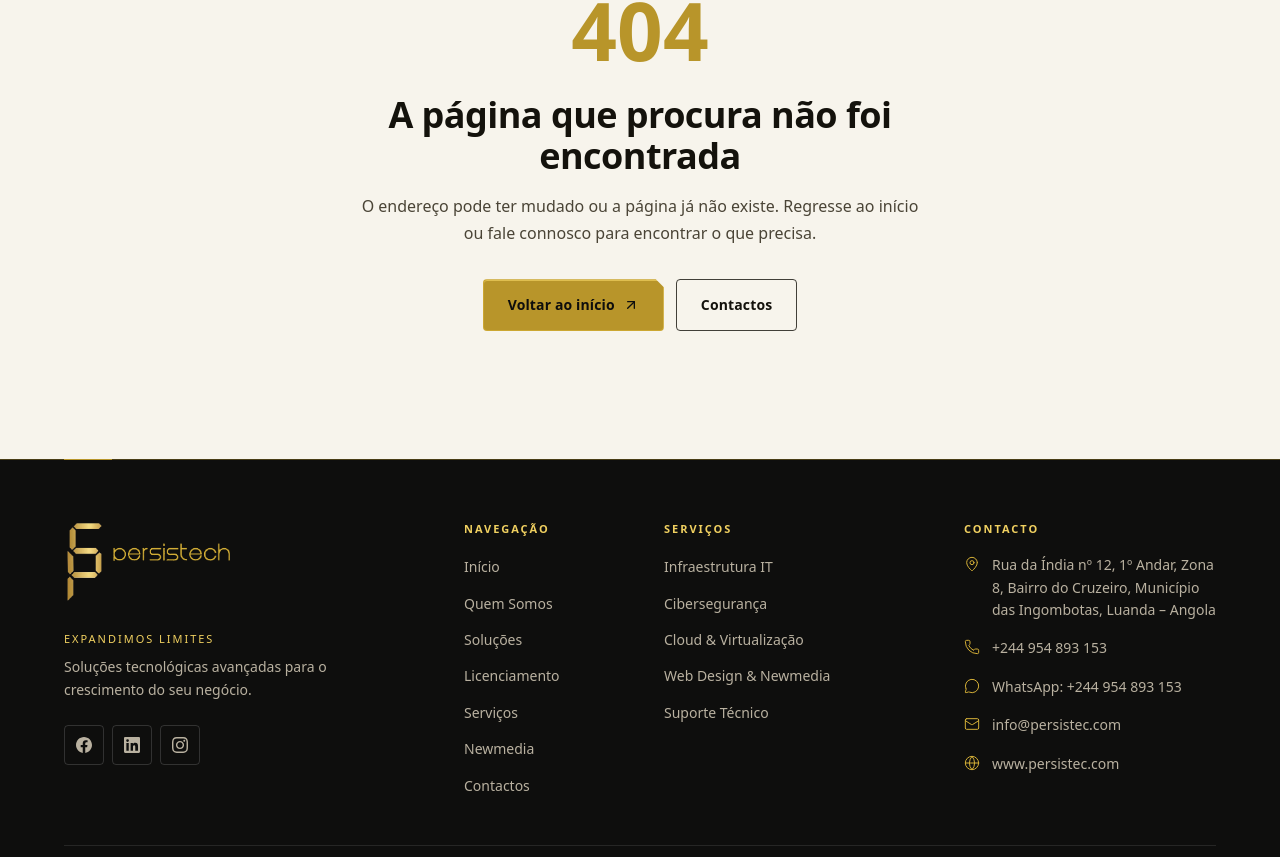
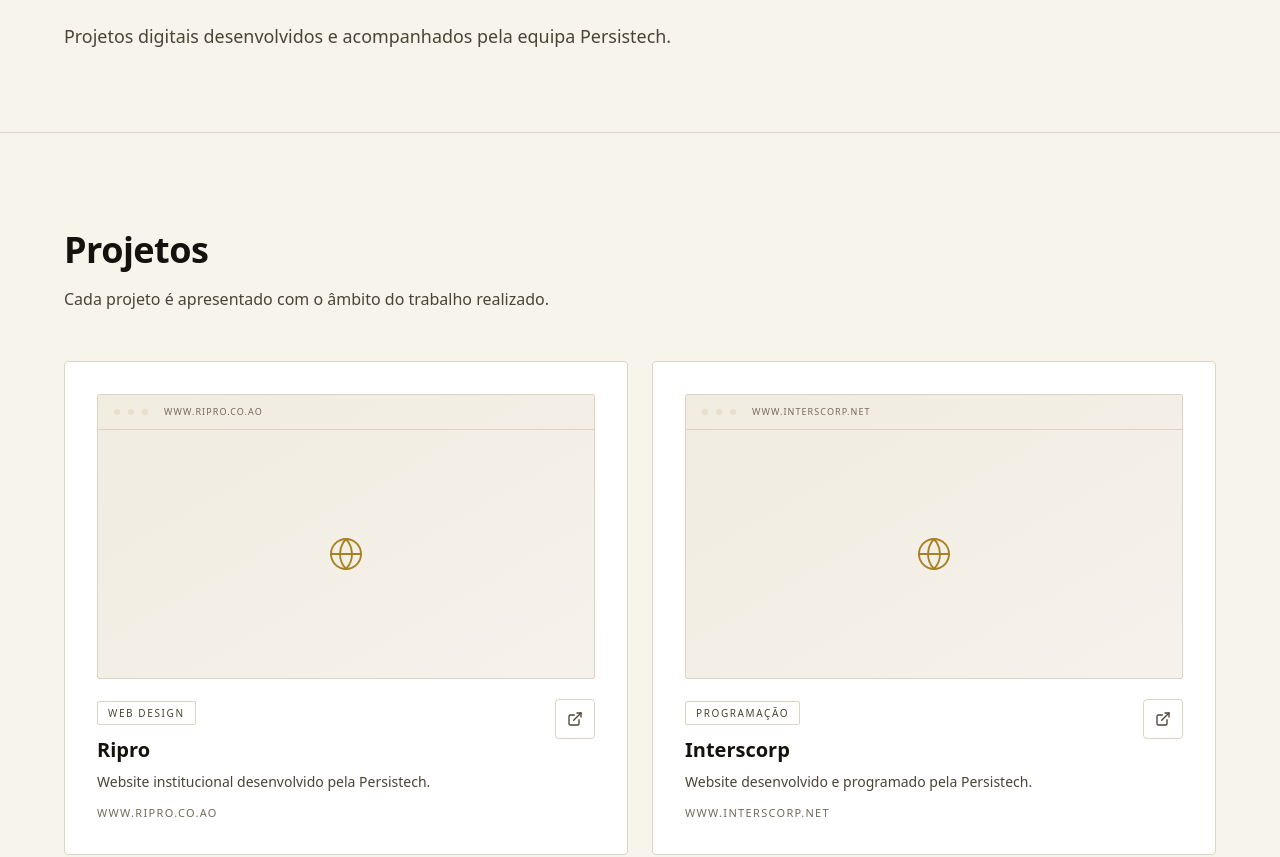
Before and after one commit to persistec/persistech, a Next.js app: page /portfolio in a window 1280 px wide. Before the commit this address had no page. Shown: the part 219-1076 px from the top of the page. Built offline with nearby package versions, Linux system fonts and the light colour scheme.

Commit message:
feat(newmedia): horizontal portfolio preview (2 projects + link card); new /portfolio page with all projects

```diff
--- /dev/null
+++ b/src/app/portfolio/page.tsx
@@ -0,0 +1,96 @@
+import type { Metadata } from "next";
+import { ExternalLink } from "lucide-react";
+import Link from "next/link";
+
+import Badge from "@/components/ui/Badge";
+import CTABand from "@/components/ui/CTABand";
+import Card from "@/components/ui/Card";
+import PageHero from "@/components/ui/PageHero";
+import ProjectMockup from "@/components/ui/ProjectMockup";
+import Reveal from "@/components/ui/Reveal";
+import SectionHeading from "@/components/ui/SectionHeading";
+import { projects } from "@/data/portfolio";
+
+const description =
+  "Portefólio de projetos digitais desenvolvidos pela Persistech: websites institucionais, plataformas e presença online.";
+
+export const metadata: Metadata = {
+  title: "Portefólio",
+  description,
+  keywords: ["Portefólio Persistech", "Projetos Web", "Websites Angola"],
+};
+
+const revealDelays = [
+  "delay-[0ms]",
+  "delay-[100ms]",
+  "delay-[200ms]",
+  "delay-[300ms]",
+  "delay-[0ms]",
+  "delay-[100ms]",
+];
+
+export default function PortfolioPage() {
+  return (
+    <>
+      <PageHero
+        title="Portefólio"
+        lead="Projetos digitais desenvolvidos e acompanhados pela equipa Persistech."
+        proof={{ value: String(projects.length), label: "Projetos" }}
+      />
+
+      <section className="border-t border-hairline bg-canvas">
+        <div className="container-aurum section-rhythm">
+          <SectionHeading
+            title="Projetos"
+            description="Cada projeto é apresentado com o âmbito do trabalho realizado."
+          />
+
+          <div className="mt-12 grid grid-cols-1 gap-6 md:grid-cols-2">
+            {projects.map((project, index) => (
+              <Reveal key={project.name} className={revealDelays[index]}>
+                <Card
+                  hover={false}
+                  className="group h-full p-6 motion-safe:hover:-translate-y-1 motion-safe:hover:shadow-[0_18px_36px_-24px_rgba(20,18,12,0.45)]"
+                >
+                  <ProjectMockup url={project.href} />
+
+                  <div className="mt-5 flex items-start justify-between gap-4">
+                    <div className="min-w-0">
+                      <Badge>{project.category}</Badge>
+                      <h3 className="mt-3 type-headline-sm text-ink">
+                        {project.name}
+                      </h3>
+                      <p className="mt-2 type-body-sm text-graphite">
+                        {project.description}
+                      </p>
+                      <p className="mt-3 truncate font-mono text-[11px] uppercase tracking-[0.12em] text-muted">
+                        {project.href.replace(/^https?:\/\//, "")}
+                      </p>
+                    </div>
+
+                    <Link
+                      href={project.href}
+                      target="_blank"
+                      rel="noopener noreferrer"
+                      aria-label={`Abrir projeto ${project.name}`}
+                      className="flex h-10 w-10 shrink-0 items-center justify-center rounded-[4px] border border-hairline text-graphite transition-[color,border-color,transform] duration-200 group-hover:border-gold/60 group-hover:text-gold-deep group-hover:-translate-y-0.5 group-hover:translate-x-0.5"
+                    >
+                      <ExternalLink className="h-4 w-4" aria-hidden="true" />
+                    </Link>
+                  </div>
+                </Card>
+              </Reveal>
+            ))}
+          </div>
+        </div>
+      </section>
+
+      <CTABand
+        title="O seu projeto pode ser o próximo"
+        description="Fale connosco sobre o website ou plataforma que precisa — avaliamos a melhor abordagem."
+        primary={{ label: "Falar com a equipa", href: "/contactos" }}
+        secondary={{ label: "Ver serviços", href: "/servicos" }}
+      />
+    </>
+  );
+}
--- a/src/components/newmedia/PortfolioSection.tsx
+++ b/src/components/newmedia/PortfolioSection.tsx
@@ -1,52 +1,16 @@
-import { ExternalLink, Globe } from "lucide-react";
+import { ArrowRight, ExternalLink } from "lucide-react";
 import Link from "next/link";
 
 import Badge from "@/components/ui/Badge";
 import Card from "@/components/ui/Card";
+import ProjectMockup from "@/components/ui/ProjectMockup";
 import Reveal from "@/components/ui/Reveal";
 import SectionHeading from "@/components/ui/SectionHeading";
+import { projects } from "@/data/portfolio";
 
-const projects = [
-  {
-    name: "Ripro",
-    category: "Web Design",
-    href: "http://www.ripro.co.ao",
-  },
-  {
-    name: "Interscorp",
-    category: "Programação",
-    href: "http://www.interscorp.net",
-  },
-  {
-    name: "Dental Clinic",
-    category: "Web Design",
-    href: "http://www.dentalclinic.co.ao",
-  },
-  {
-    name: "DDM Angola",
-    category: "Programação",
-    href: "http://www.ddmangola.com",
-  },
-  {
-    name: "Modtech",
-    category: "Web Design",
-    href: "https://www.modtech.co.ao",
-  },
-  {
-    name: "Fundecit",
-    category: "Em curso",
-    href: "https://www.fundecit.ao",
-  },
-];
+const featured = projects.slice(0, 2);
 
-const revealDelays = [
-  "delay-[0ms]",
-  "delay-[100ms]",
-  "delay-[200ms]",
-  "delay-[300ms]",
-  "delay-[0ms]",
-  "delay-[100ms]",
-];
+const revealDelays = ["delay-[0ms]", "delay-[100ms]", "delay-[200ms]"];
 
 export default function PortfolioSection() {
   return (
@@ -57,35 +21,27 @@ export default function PortfolioSection() {
           description="Uma seleção dos projetos que desenvolvemos para os nossos clientes."
         />
 
-        <div className="mt-12 grid grid-cols-1 gap-6 md:grid-cols-2">
-          {projects.map((project, index) => (
+        <div className="mt-12 grid grid-cols-1 gap-6">
+          {featured.map((project, index) => (
             <Reveal key={project.name} className={revealDelays[index]}>
               <Card
                 hover={false}
                 className="group h-full p-6 motion-safe:hover:-translate-y-1 motion-safe:hover:shadow-[0_18px_36px_-24px_rgba(20,18,12,0.45)]"
               >
-                <div className="overflow-hidden rounded-[2px] border border-hairline bg-gradient-to-br from-parchment to-stone/40">
-                  <div className="flex items-center gap-2 border-b border-hairline px-4 py-2.5">
-                    <span className="h-1.5 w-1.5 rounded-full bg-stone" />
-                    <span className="h-1.5 w-1.5 rounded-full bg-stone" />
-                    <span className="h-1.5 w-1.5 rounded-full bg-stone" />
-                    <span className="ml-2 truncate font-mono text-[9px] uppercase tracking-[0.12em] text-muted">
+                <div className="flex flex-col items-start gap-6 sm:flex-row sm:items-center">
+                  <ProjectMockup
+                    url={project.href}
+                    className="w-full shrink-0 sm:w-56"
+                  />
+
+                  <div className="min-w-0 flex-1">
+                    <Badge>{project.category}</Badge>
+                    <h3 className="mt-3 type-headline-sm text-ink">
+                      {project.name}
+                    </h3>
+                    <p className="mt-2 truncate font-mono text-[11px] uppercase tracking-[0.12em] text-muted">
                       {project.href.replace(/^https?:\/\//, "")}
-                    </span>
-                  </div>
-                  <div className="flex aspect-[16/8] items-center justify-center">
-                    <Globe
-                      className="h-9 w-9 text-gold-deep transition-transform duration-300 group-hover:scale-110"
-                      strokeWidth={1.25}
-                      aria-hidden="true"
-                    />
-                  </div>
-                </div>
-
-                <div className="mt-5 flex items-start justify-between gap-4">
-                  <div>
-                    <Badge>{project.category}</Badge>
-                    <h2 className="mt-3 type-headline-sm text-ink">{project.name}</h2>
+                    </p>
                   </div>
 
                   <Link
@@ -101,6 +57,29 @@ export default function PortfolioSection() {
               </Card>
             </Reveal>
           ))}
+
+          <Reveal className={revealDelays[2]}>
+            <Card
+              hover={false}
+              className="group h-full motion-safe:hover:-translate-y-1 motion-safe:hover:shadow-[0_18px_36px_-24px_rgba(20,18,12,0.45)]"
+            >
+              <Link
+                href="/portfolio"
+                className="flex items-center justify-between gap-4"
+              >
+                <div>
+                  <h3 className="type-headline-sm text-ink">Portefólio</h3>
+                  <p className="mt-2 type-body-sm text-graphite">
+                    Explore todos os projetos que desenvolvemos, com informação
+                    detalhada.
+                  </p>
+                </div>
+                <span className="flex h-10 w-10 shrink-0 items-center justify-center rounded-[4px] border border-hairline text-gold-deep transition-[color,border-color,transform] duration-200 group-hover:border-gold/60 group-hover:text-ink group-hover:translate-x-0.5">
+                  <ArrowRight className="h-4 w-4" aria-hidden="true" />
+                </span>
+              </Link>
+            </Card>
+          </Reveal>
         </div>
       </div>
     </section>
--- /dev/null
+++ b/src/components/ui/ProjectMockup.tsx
@@ -0,0 +1,38 @@
+import { Globe } from "lucide-react";
+
+function cn(...classes: Array<string | false | null | undefined>) {
+  return classes.filter(Boolean).join(" ");
+}
+
+export default function ProjectMockup({
+  url,
+  className,
+}: {
+  url: string;
+  className?: string;
+}) {
+  return (
+    <div
+      className={cn(
+        "overflow-hidden rounded-[2px] border border-hairline bg-gradient-to-br from-parchment to-stone/40",
+        className,
+      )}
+    >
+      <div className="flex items-center gap-2 border-b border-hairline px-4 py-2.5">
+        <span className="h-1.5 w-1.5 rounded-full bg-stone" />
+        <span className="h-1.5 w-1.5 rounded-full bg-stone" />
+        <span className="h-1.5 w-1.5 rounded-full bg-stone" />
+        <span className="ml-2 truncate font-mono text-[9px] uppercase tracking-[0.12em] text-muted">
+          {url.replace(/^https?:\/\//, "")}
+        </span>
+      </div>
+      <div className="flex aspect-[16/8] items-center justify-center">
+        <Globe
+          className="h-9 w-9 text-gold-deep transition-transform duration-300 group-hover:scale-110"
+          strokeWidth={1.25}
+          aria-hidden="true"
+        />
+      </div>
+    </div>
+  );
+}
--- /dev/null
+++ b/src/data/portfolio.ts
@@ -0,0 +1,47 @@
+export type PortfolioProject = {
+  name: string;
+  category: string;
+  href: string;
+  description: string;
+};
+
+// Descrições neutras derivadas da categoria do trabalho; não inventar detalhes
+// de projeto, resultados ou tecnologias.
+export const projects: PortfolioProject[] = [
+  {
+    name: "Ripro",
+    category: "Web Design",
+    href: "http://www.ripro.co.ao",
+    description: "Website institucional desenvolvido pela Persistech.",
+  },
+  {
+    name: "Interscorp",
+    category: "Programação",
+    href: "http://www.interscorp.net",
+    description: "Website desenvolvido e programado pela Persistech.",
+  },
+  {
+    name: "Dental Clinic",
+    category: "Web Design",
+    href: "http://www.dentalclinic.co.ao",
+    description: "Website institucional desenvolvido pela Persistech.",
+  },
+  {
+    name: "DDM Angola",
+    category: "Programação",
+    href: "http://www.ddmangola.com",
+    description: "Website desenvolvido e programado pela Persistech.",
+  },
+  {
+    name: "Modtech",
+    category: "Web Design",
+    href: "https://www.modtech.co.ao",
+    description: "Website institucional desenvolvido pela Persistech.",
+  },
+  {
+    name: "Fundecit",
+    category: "Em curso",
+    href: "https://www.fundecit.ao",
+    description: "Desenvolvimento do website em curso.",
+  },
+];
```
